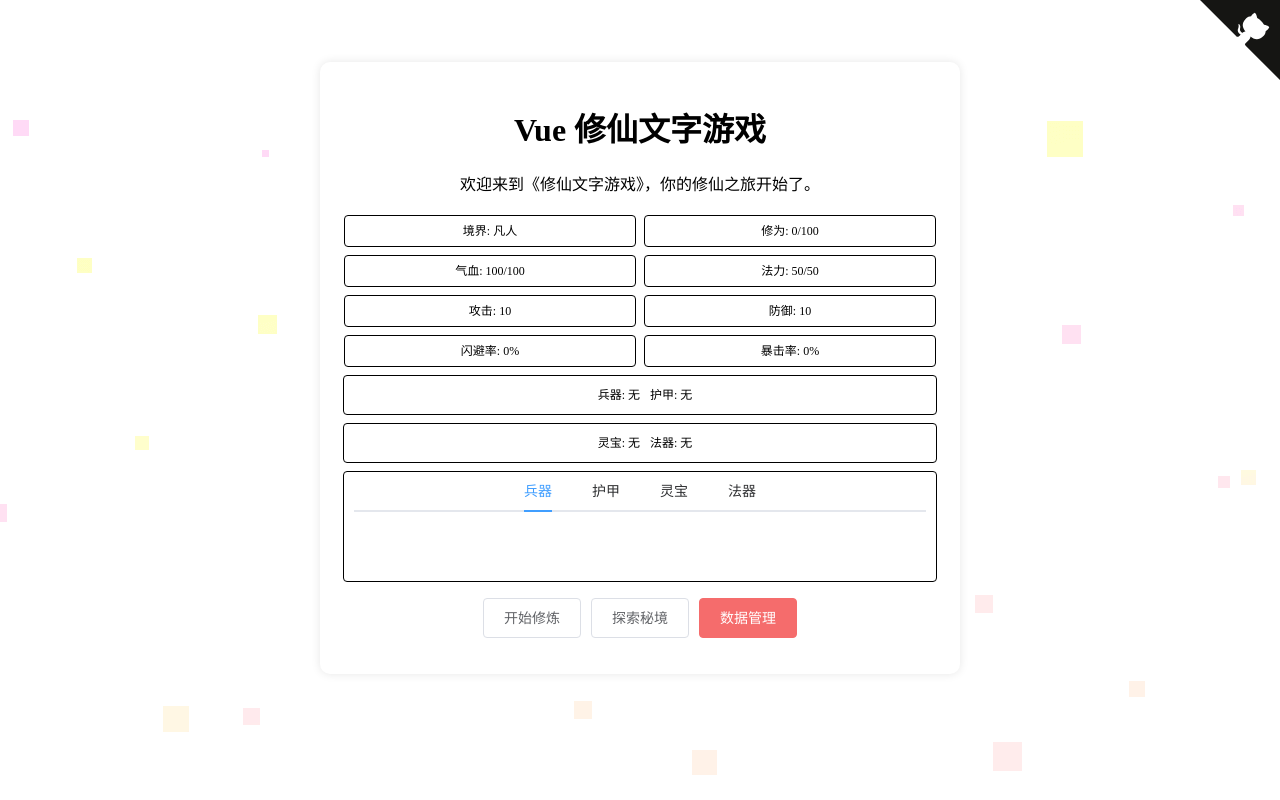
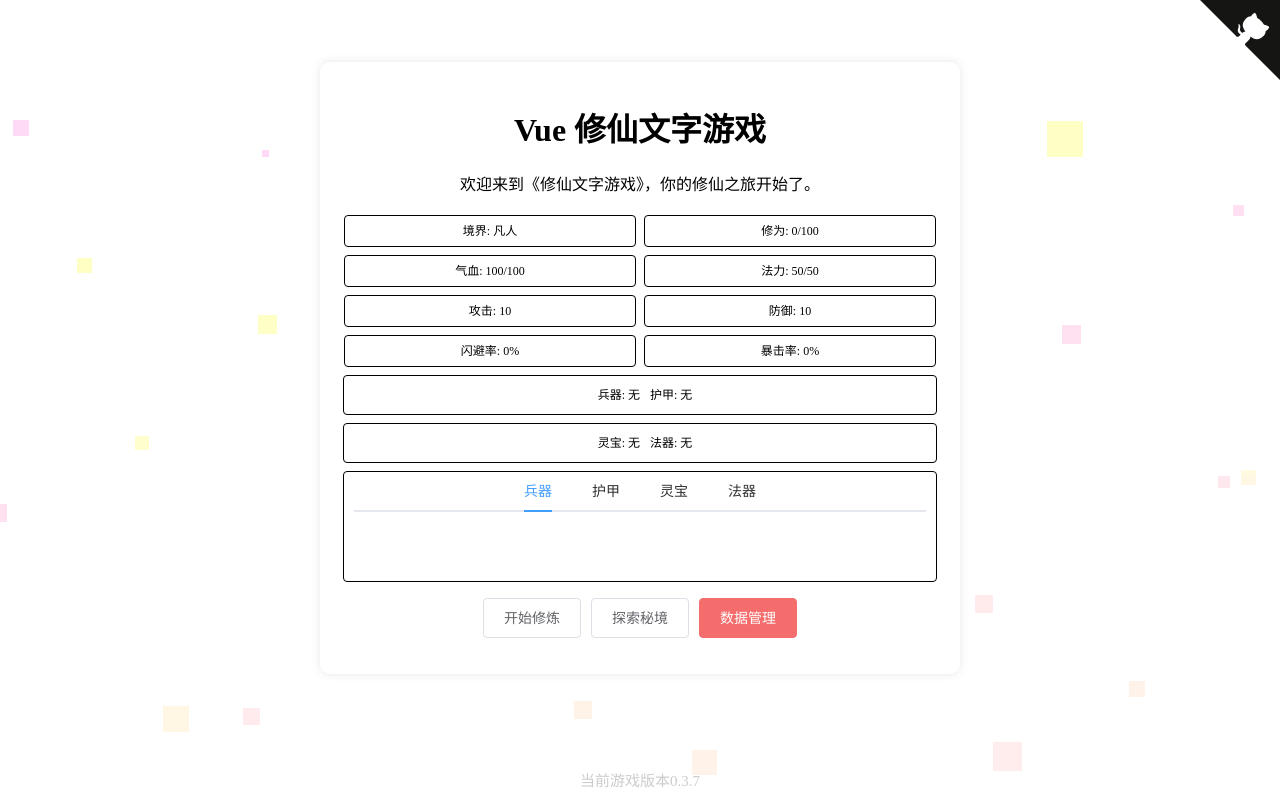
Before and after one commit to setube/vue-XiuXianGame, a Vue app: page / in a window 1280 px wide. Built offline with nearby package versions, Linux system fonts and the light colour scheme.

Commit message:
0.3.7
修复境界到达金仙就显示登峰造极问题

```diff
--- a/src/App.vue
+++ b/src/App.vue
@@ -22,7 +22,7 @@
                         <div class="tag attribute">
                             境界: {{ player.level >= 40 ? levelNames[levelNames.length - 1] : levelNames[player.level] }}
                         </div>
-                        <div class="tag attribute" v-if="player.cultivation >= 1000000 || player.maxCultivation >= 1000000">
+                        <div class="tag attribute" v-if="player.level >= 40">
                             修为: 登峰造极
                         </div>
                         <div class="tag attribute" v-else>
@@ -114,6 +114,7 @@
         </el-dialog>
         <div class="wm_bg_1" />
         <div class="wm_bg_2" />
+        <div class="bbh">当前游戏版本0.3.7</div>
     </div>
 </template>
 
@@ -591,6 +592,7 @@
                         isMDodge = false;
                     }
                 }
+                this.player.health = this.player.health > 0 ? this.player.health : 0;
                 if (this.guashaRounds > 1) {
                     this.ismonster = true;
                     this.player.mana--; //扣除玩家法力
@@ -625,7 +627,6 @@
                     } else if (this.player.health <= 0) {
                         this.ismonster = false;
                         this.storyText = '你因为太弱被击败了。';
-                        this.player.health = 0;
                         this.actions = [
                             { text: '回到家里', handler: this.startGame }
                         ];
@@ -861,6 +862,15 @@
 </script>
 
 <style scoped>
+    .bbh {
+        position: fixed;
+        bottom: 10px;
+        color: #ccc;
+        font-size: 15px;
+        display: flex;
+        justify-content: center;
+    }
+
     .dialog-footer {
         display: flex;
         justify-content: center;
@@ -889,9 +899,9 @@
     }
 
     .game-container {
-        min-width: 540px;
+        min-width: 600px;
         max-width: 600px;
-        min-height: 452px;
+        min-height: 563px;
         margin: 0 auto;
         padding: 20px;
         background-color: #fff;
```
Also changed, not shown: 5 other files (tests, documents, lock files or other folders).
